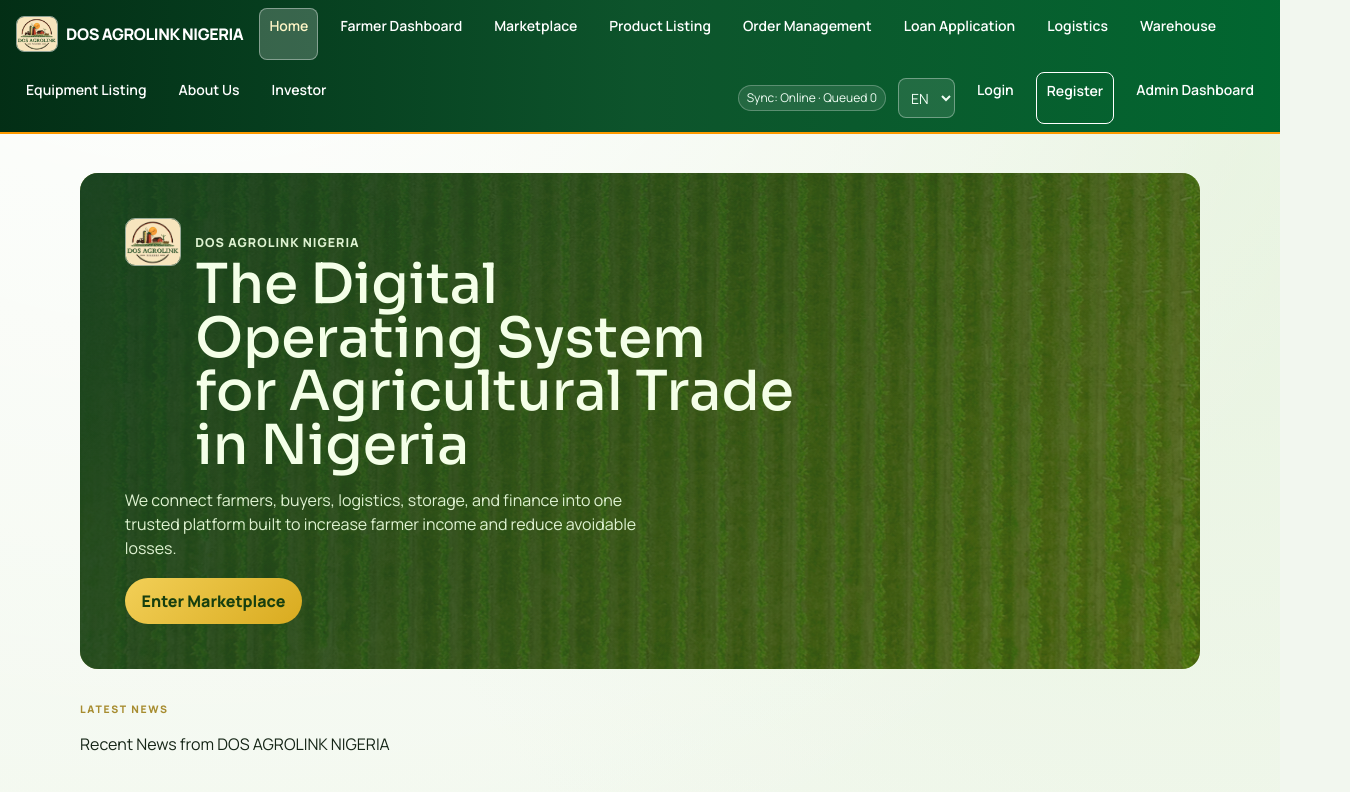
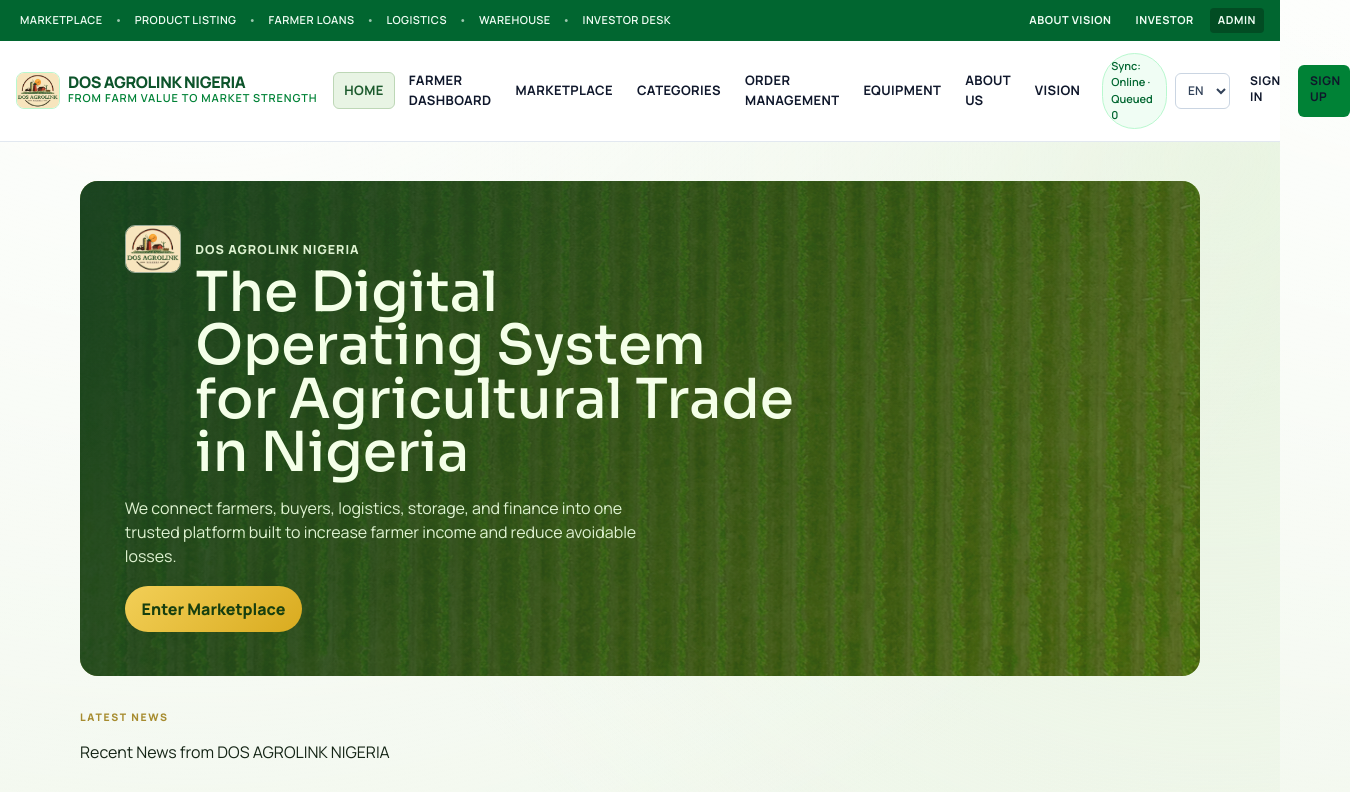
Before and after one commit to steve-diamond/agrolink-frontend, a Next.js app: page / in a window 1280 px wide. Shown: the top 792 px of the page, 1350 px wide, since content can reach past the window. Built offline with nearby package versions, Linux system fonts and the light colour scheme.

Commit message:
Redesign top bar with two-tier DOS branded navigation

```diff
--- a/app/globals.css
+++ b/app/globals.css
@@ -894,6 +894,18 @@ button {
   color: #fff6c7;
 }
 
+.active-utility-link {
+  background: rgba(255, 255, 255, 0.17);
+  box-shadow: inset 0 0 0 1px rgba(255, 255, 255, 0.28);
+  color: #f4ffd3;
+}
+
+.active-main-link {
+  border: 1px solid #bdd7b6;
+  background: #e8f4e4;
+  color: #1c5a2d;
+}
+
 .site-footer-links a.active-footer-link {
   border-color: #8ead86;
   background: #dff0d6;
--- a/components/NavBar.tsx
+++ b/components/NavBar.tsx
@@ -68,106 +68,93 @@ export default function NavBar() {
     router.push("/login");
   };
 
-  const linkBase = "touch-target rounded-lg px-2.5 py-2 text-sm font-semibold text-emerald-50 transition hover:bg-white/10";
-  const accentLink = `${linkBase} text-amber-100`;
-  const adminLink = `${linkBase} text-amber-200`;
-  const publicNavLinks = [
+  const topBarLinks = [
+    { href: "/marketplace", label: "Marketplace" },
+    { href: "/product-listing", label: "Product Listing" },
+    { href: "/loan-application", label: "Farmer Loans" },
+    { href: "/logistics", label: "Logistics" },
+    { href: "/warehouse", label: "Warehouse" },
+    { href: "/investor", label: "Investor Desk" },
+  ];
+
+  const mainNavLinks = [
     { href: "/", label: "Home" },
     { href: "/dashboard", label: "Farmer Dashboard" },
     { href: "/marketplace", label: "Marketplace" },
-    { href: "/product-listing", label: "Product Listing" },
+    { href: "/product-listing", label: "Categories" },
     { href: "/order-management", label: "Order Management" },
-    { href: "/loan-application", label: "Loan Application" },
-    { href: "/logistics", label: "Logistics" },
-    { href: "/warehouse", label: "Warehouse" },
-    { href: "/equipment-listing", label: "Equipment Listing" },
+    { href: "/equipment-listing", label: "Equipment" },
     { href: "/about-us", label: "About Us" },
-    { href: "/investor", label: "Investor" },
+    { href: "/investor", label: "Vision" },
   ];
 
   return (
-    <nav className="flex flex-wrap items-center gap-3 border-b-2 border-amber-500 bg-gradient-to-r from-green-950 via-green-900 to-green-800 px-4 py-2 text-white">
+    <header className="border-b border-slate-200">
+      <div className="bg-green-800 text-green-50">
+        <div className="mx-auto flex w-full max-w-[1400px] items-center gap-3 px-4 py-2">
+          <div className="hidden items-center gap-2 text-[11px] font-semibold uppercase tracking-[0.04em] lg:flex">
+            {topBarLinks.map((item, index) => (
+              <span key={item.href} className="flex items-center gap-2">
+                <Link
+                  href={item.href}
+                  className={`rounded px-1 py-0.5 transition hover:bg-white/15 ${isRouteActive(pathname, item.href) ? "active-utility-link" : ""}`}
+                >
+                  {item.label}
+                </Link>
+                {index < topBarLinks.length - 1 ? <span className="opacity-65">•</span> : null}
+              </span>
+            ))}
+          </div>
+
+          <div className="ml-auto flex items-center gap-2 text-[11px] font-bold uppercase tracking-[0.05em]">
+            <Link href="/about-us" className="rounded px-2 py-1 transition hover:bg-white/15">About Vision</Link>
+            <Link href="/investor" className="rounded px-2 py-1 transition hover:bg-white/15">Investor</Link>
+            <Link href="/admin/login" className="rounded bg-green-950/45 px-2 py-1 transition hover:bg-green-950/65">Admin</Link>
+          </div>
+        </div>
+      </div>
+
+      <nav className="bg-white text-slate-900">
+        <div className="mx-auto flex w-full max-w-[1400px] items-center gap-3 px-4 py-3">
           <Link
             href="/"
-        className="touch-target mr-1 flex items-center gap-2 text-base font-extrabold tracking-tight"
+            className="mr-1 flex min-w-fit items-center gap-2"
           >
             <Image
               src={dosLogo}
               alt="DOS AGROLINK NIGERIA logo"
-          width={42}
-          height={42}
-          className="rounded-lg border border-white/55"
+              width={44}
+              height={44}
+              className="rounded-lg border border-green-200"
             />
-        <span>DOS AGROLINK NIGERIA</span>
+            <div>
+              <p className="text-base font-extrabold leading-none tracking-tight text-green-900">DOS AGROLINK NIGERIA</p>
+              <p className="text-[11px] font-semibold uppercase tracking-[0.08em] text-green-700">From farm value to market strength</p>
+            </div>
           </Link>
 
-      {publicNavLinks.map((item) => (
+          <div className="hidden items-center gap-1 lg:flex">
+            {mainNavLinks.map((item) => (
               <Link
                 key={item.href}
                 href={item.href}
-          className={`${linkBase}${isRouteActive(pathname, item.href) ? " active-nav-link" : ""}`}
+                className={`rounded-md px-2.5 py-2 text-[13px] font-bold uppercase tracking-[0.03em] transition hover:bg-green-50 hover:text-green-900 ${isRouteActive(pathname, item.href) ? "active-main-link" : "text-slate-700"}`}
               >
                 {item.label}
               </Link>
             ))}
-
-      {user ? (
-        <>
-          <Link href="/dashboard" className={`${linkBase}${isRouteActive(pathname, "/dashboard") ? " active-nav-link" : ""}`}>Dashboard</Link>
-
-          {user.role === "farmer" && (
-            <Link href="/farmer/upload" className={`${accentLink}${isRouteActive(pathname, "/farmer/upload") ? " active-nav-link" : ""}`}>Upload Product</Link>
-          )}
-
-          {user.role === "buyer" && (
-            <Link href="/orders" className={`${linkBase}${isRouteActive(pathname, "/orders") ? " active-nav-link" : ""}`}>My Orders</Link>
-          )}
-
-          {user.role === "admin" && (
-            <Link href="/admin" className={`${adminLink}${isRouteActive(pathname, "/admin") ? " active-nav-link" : ""}`}>Admin Dashboard</Link>
-          )}
+          </div>
 
           <div className="ml-auto flex items-center gap-2">
-            <span className="rounded-full border border-white/25 bg-white/10 px-2 py-1 text-xs text-green-50">
+            <span className="hidden rounded-full border border-green-200 bg-green-50 px-2 py-1 text-[11px] font-semibold text-green-800 xl:inline-flex">
               {copy.syncStatus}: {isOnline ? copy.online : copy.offline} · {copy.queued} {pendingQueueCount}
             </span>
-            <label htmlFor="language" className="text-xs text-green-100">Language</label>
-            <select
-              id="language"
-              value={language}
-              onChange={(e) => handleLanguageChange(e.target.value as UiLanguage)}
-              className="min-h-10 rounded-lg border border-white/35 bg-white/10 px-2 text-sm text-green-50"
-            >
-              <option value="en">English</option>
-              <option value="ha">Hausa</option>
-              <option value="yo">Yoruba</option>
-              <option value="ig">Igbo</option>
-              <option value="pcm">Pidgin</option>
-            </select>
-          </div>
 
-          <span className="text-xs text-green-100">
-            {user.name} · {user.role}
-          </span>
-
-          <button
-            onClick={handleLogout}
-            className="touch-target rounded-lg border border-white/35 px-3 py-2 text-sm text-slate-100 transition hover:bg-white/10"
-          >
-            Logout
-          </button>
-        </>
-      ) : (
-        <>
-          <div className="ml-auto flex items-center gap-3">
-            <span className="rounded-full border border-white/25 bg-white/10 px-2 py-1 text-xs text-green-50">
-              {copy.syncStatus}: {isOnline ? copy.online : copy.offline} · {copy.queued} {pendingQueueCount}
-            </span>
             <select
               value={language}
               onChange={(e) => handleLanguageChange(e.target.value as UiLanguage)}
               aria-label="Choose language"
-              className="min-h-10 rounded-lg border border-white/35 bg-white/10 px-2 text-sm text-green-50"
+              className="min-h-9 rounded-md border border-slate-300 bg-white px-2 text-xs font-semibold text-slate-700"
             >
               <option value="en">EN</option>
               <option value="ha">HA</option>
@@ -175,14 +162,63 @@ export default function NavBar() {
               <option value="ig">IG</option>
               <option value="pcm">PC</option>
             </select>
-            <Link href="/login" className={`${linkBase}${isRouteActive(pathname, "/login") ? " active-nav-link" : ""}`}>Login</Link>
-            <Link href="/register" className={`${accentLink} border border-amber-400${isRouteActive(pathname, "/register") ? " active-nav-link" : ""}`}>
-              Register
+
+            {user ? (
+              <>
+                {user.role === "farmer" && (
+                  <Link href="/farmer/upload" className={`hidden rounded-md border border-amber-300 px-3 py-2 text-xs font-bold uppercase tracking-[0.04em] text-amber-700 transition hover:bg-amber-50 xl:inline-flex ${isRouteActive(pathname, "/farmer/upload") ? "active-main-link" : ""}`}>
+                    Upload
                   </Link>
-            <Link href="/admin/login" className={`${adminLink}${isRouteActive(pathname, "/admin/login") ? " active-nav-link" : ""}`}>Admin Dashboard</Link>
-          </div>
+                )}
+
+                {user.role === "buyer" && (
+                  <Link href="/orders" className={`hidden rounded-md px-3 py-2 text-xs font-bold uppercase tracking-[0.04em] transition hover:bg-green-50 xl:inline-flex ${isRouteActive(pathname, "/orders") ? "active-main-link" : "text-slate-700"}`}>
+                    Orders
+                  </Link>
+                )}
+
+                {user.role === "admin" && (
+                  <Link href="/admin" className={`hidden rounded-md px-3 py-2 text-xs font-bold uppercase tracking-[0.04em] transition hover:bg-green-50 xl:inline-flex ${isRouteActive(pathname, "/admin") ? "active-main-link" : "text-slate-700"}`}>
+                    Admin Dashboard
+                  </Link>
+                )}
+
+                <span className="hidden text-xs font-semibold text-slate-500 xl:inline">{user.name}</span>
+
+                <button
+                  onClick={handleLogout}
+                  className="touch-target rounded-md border border-slate-300 px-3 py-2 text-xs font-bold uppercase tracking-[0.04em] text-slate-700 transition hover:bg-slate-100"
+                >
+                  Logout
+                </button>
+              </>
+            ) : (
+              <>
+                <Link href="/login" className={`touch-target rounded-md px-3 py-2 text-xs font-bold uppercase tracking-[0.04em] transition hover:bg-green-50 ${isRouteActive(pathname, "/login") ? "active-main-link" : "text-slate-700"}`}>
+                  Sign In
+                </Link>
+                <Link href="/register" className={`touch-target rounded-md bg-green-700 px-3 py-2 text-xs font-bold uppercase tracking-[0.04em] text-white transition hover:bg-green-800 ${isRouteActive(pathname, "/register") ? "ring-2 ring-green-200" : ""}`}>
+                  Sign Up
+                </Link>
               </>
             )}
+          </div>
+        </div>
+
+        <div className="border-t border-slate-200 lg:hidden">
+          <div className="mx-auto flex w-full max-w-[1400px] gap-1 overflow-x-auto px-4 py-2">
+            {mainNavLinks.map((item) => (
+              <Link
+                key={item.href}
+                href={item.href}
+                className={`whitespace-nowrap rounded-md px-2.5 py-1.5 text-[11px] font-bold uppercase tracking-[0.03em] transition ${isRouteActive(pathname, item.href) ? "active-main-link" : "text-slate-700 hover:bg-green-50 hover:text-green-900"}`}
+              >
+                {item.label}
+              </Link>
+            ))}
+          </div>
+        </div>
       </nav>
+    </header>
   );
 }
```
Lines whose indentation alone changed are shown as unchanged.
